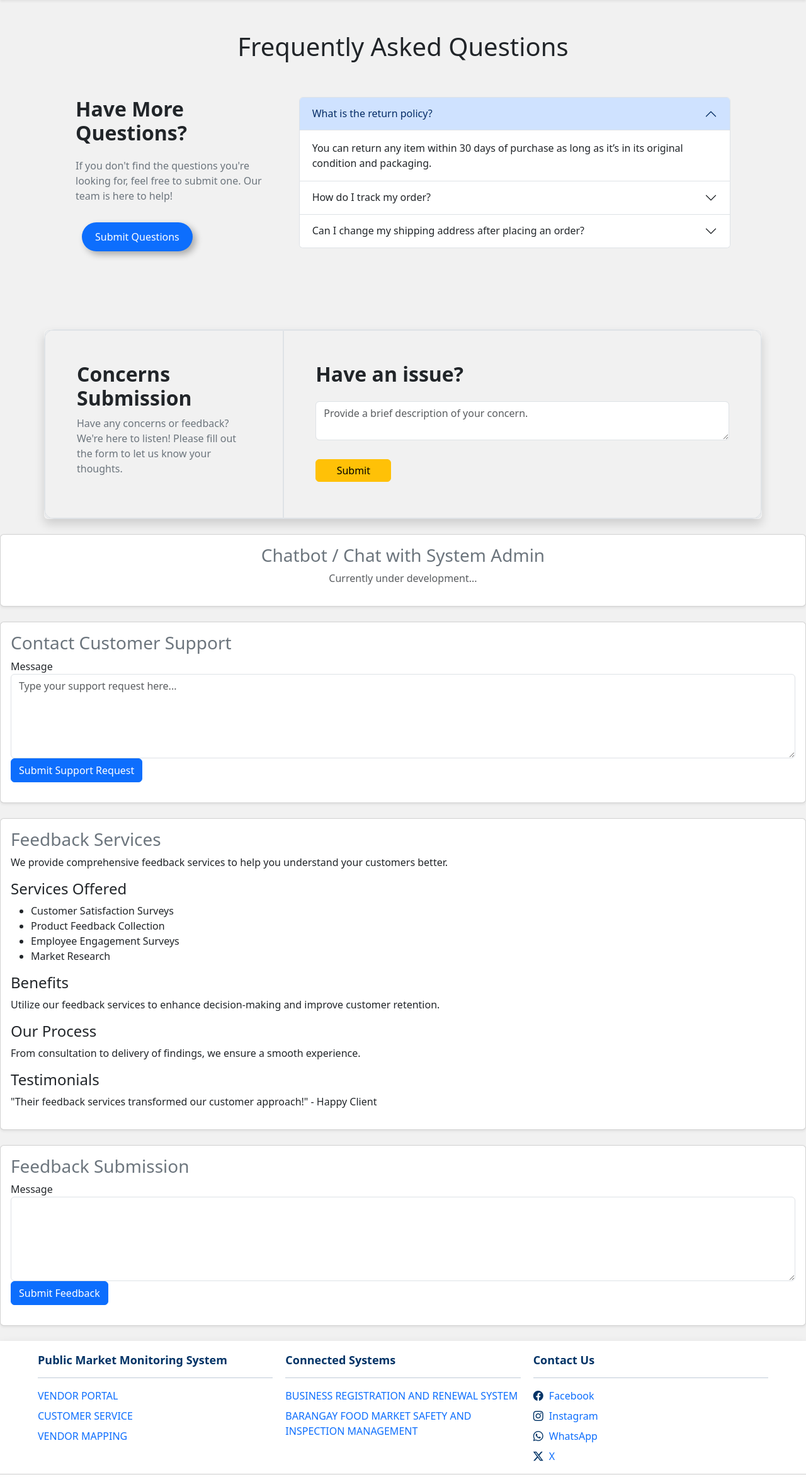
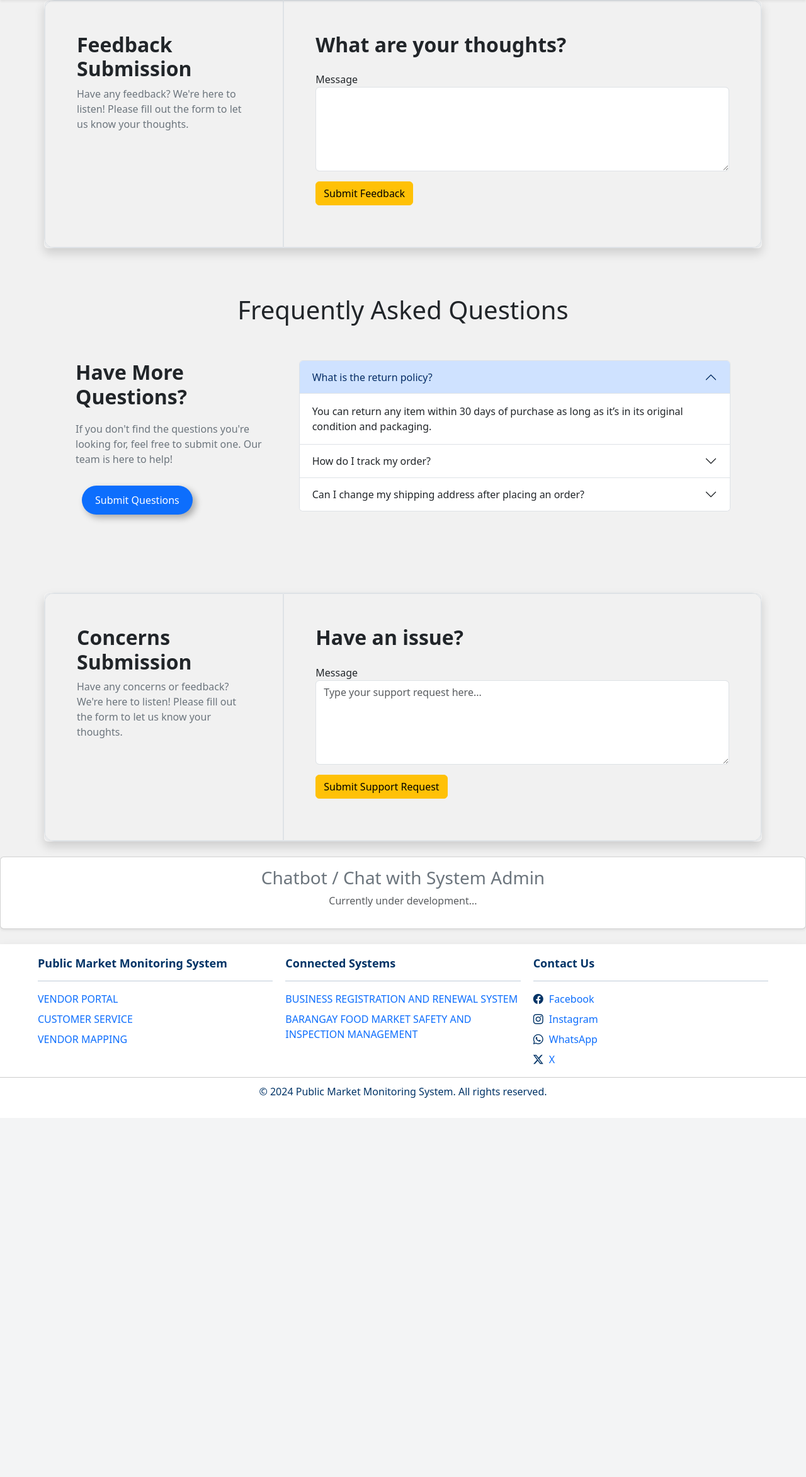
Before and after one commit to reyes-9/lgu_market_sys, a PHP site: page /lgu_market_sys/pages/feedback in a window 1280 px wide. Shown: the part 56-2401 px from the top of the page at 63% size. After the commit the page ends 1799 px from the top, so only its background shows below. Run offline with PHP 8.4, Linux system fonts and the light colour scheme.

Commit message:
fix feedback issue

```diff
--- a/pages/feedback/index.php
+++ b/pages/feedback/index.php
@@ -14,6 +14,35 @@
 <body class="body light">
     <?php include '../../includes/nav.php'; ?>
 
+    <div class="container feedback-section shadow rounded mb-4">
+        <div class="row d-flex justify-content-center align-items-stretch border rounded-4">
+
+            <div class="col-md-4 details d-flex flex-column border rounded-start-3">
+                <h1 class="feedback-header">Feedback Submission</h1>
+                <p class="feedback-description">Have any feedback? We're here to listen! Please fill out the form to let us know your thoughts.</p>
+            </div>
+
+            <div class="col-md-8 input d-flex flex-column border rounded-end-3">
+                <h1 class="feedback-header">What are your thoughts?</h1>
+                <p class="feedback-description"></p>
+
+                <form id="feedbackForm" method="POST" action="../actions/feedback_action.php">
+                    <input type="hidden" name="type" value="feedback">
+
+                    <div class="form-group">
+                        <label for="feedbackMessage">Message</label>
+                        <textarea id="feedbackMessage" name="message" class="form-control" rows="5" required></textarea>
+                    </div>
+
+                    <button type="submit" class="btn btn-warning btn-block mt-3">Submit Feedback</button>
+                </form>
+
+                <div id="feedbackFormResponseMessage" class="mt-3"></div>
+            </div>
+
+        </div>
+    </div>
+
     <div class="container faq-section mb-5">
         <h1 class="text-center pb-5">Frequently Asked Questions</h1>
         <div class="row">
@@ -23,7 +52,7 @@
                 <h2 class="faq-header">Have More Questions?</h2>
                 <p class="faq-description">If you don't find the questions you're looking for, feel free to submit one. Our team is here to help!</p>
                 <button class="btn btn-custom" data-bs-toggle="modal" data-bs-target="#staticBackdrop">Submit Questions</button>
-                <div id="supportFormResponseMessage" class="mt-3"></div> <!-- Response message placeholder -->
+                <div id="faqFormResponseMessage" class="mt-3"></div> <!-- Response message placeholder -->
             </div>
 
             <!-- Modal -->
@@ -36,11 +65,11 @@
                         </div>
                         <div class="modal-body">
 
-                            <form id="supportForm" method="POST" action="../actions/feedback_action.php">
+                            <form id="supportFormModal" method="POST" action="../actions/feedback_action.php">
                                 <input type="hidden" name="type" value="support">
                                 <div class="form-group">
                                     <label for="supportMessage">Message</label>
-                                    <textarea id="supportMessage" name="message" class="form-control" rows="5" placeholder="Type your support request here..." required></textarea>
+                                    <textarea id="supportMessage" name="message" class="form-control" rows="5" placeholder="Type your question here..." required></textarea>
                                 </div>
                                 <button type="submit" class="btn btn-warning mt-3">Submit</button>
                             </form>
@@ -115,8 +144,16 @@
                 <h1 class="feedback-header">Have an issue?</h1>
                 <p class="feedback-description"></p>
 
-                <textarea type="text" class="form-control feedback-input" placeholder="Provide a brief description of your concern." required></textarea>
-                <button class="btn btn-warning submit-button">Submit</button>
+
+                <form id="supportForm" method="POST" action="../actions/feedback_action.php">
+                    <input type="hidden" name="type" value="support">
+                    <div class="form-group">
+                        <label for="supportMessage">Message</label>
+                        <textarea id="supportMessage" name="message" class="form-control" rows="5" placeholder="Type your support request here..." required></textarea>
+                    </div>
+                    <button type="submit" class="btn btn-warning btn-block mt-3">Submit Support Request</button>
+                </form>
+                <div id="supportFormResponseMessage" class="mt-3"></div>
             </div>
 
         </div>
@@ -142,7 +179,7 @@
 
 
     <!-- Contact Customer Support Section -->
-    <div class="row mb-4">
+    <!-- <div class="row mb-4">
         <div class="col">
             <div class="card shadow-sm">
                 <div class="card-body">
@@ -157,16 +194,16 @@
                         <button type="submit" class="btn btn-primary btn-block">Submit Support Request</button>
                     </form>
 
-                    <div id="supportFormResponseMessage" class="mt-3"></div> <!-- Response message placeholder -->
-                </div>
-            </div>
-        </div>
+                    <div id="supportFormResponseMessage" class="mt-3"></div> <-- Response message placeholder -->
+    </div>
+    </div>
+    </div>
     </div>
 
 
 
     <!-- Feedback Services Section -->
-    <div class="row mb-4">
+    <!-- <div class="row mb-4">
         <div class="col">
             <div class="card shadow-sm">
                 <div class="card-body">
@@ -192,10 +229,10 @@
                 </div>
             </div>
         </div>
-    </div>
+    </div> -->
 
     <!-- Feedback Submission Form Section -->
-    <div class="row mb-4">
+    <!-- <div class="row mb-4">
         <div class="col">
             <div class="card shadow-sm">
                 <div class="card-body">
@@ -216,7 +253,7 @@
                 </div>
             </div>
         </div>
-    </div>
+    </div> -->
     </section>
     </div>
 
@@ -240,6 +277,8 @@
                     })
                     .then(response => response.json()) // Parse JSON response
                     .then(data => {
+
+                        console.log(data);
 
                         // Handle success or error response
                         const responseMessage = document.getElementById(`${formId}ResponseMessage`);
```
Also changed, not shown: pages/actions/feedback_action.php (+0 -8 lines).
